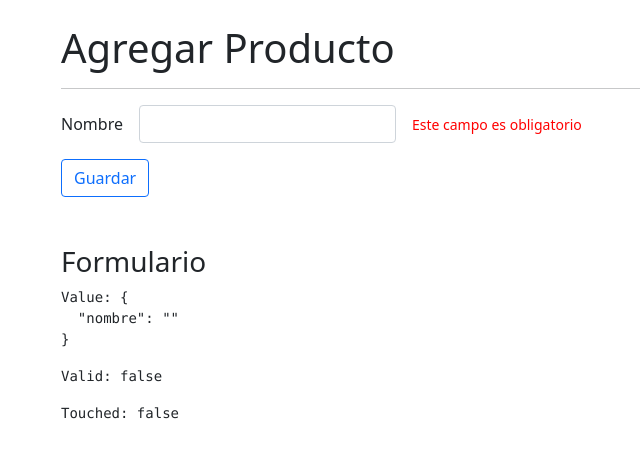
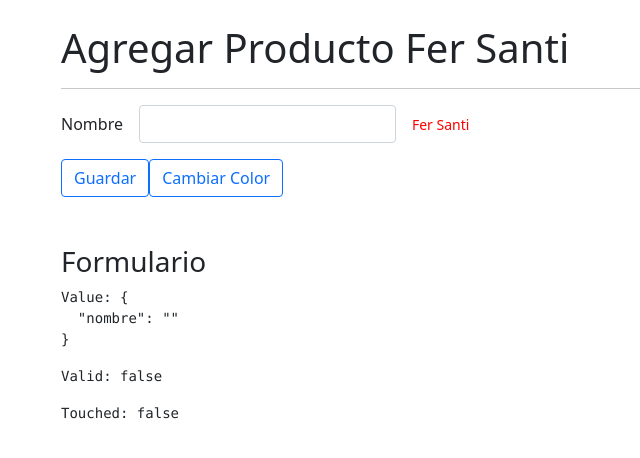
Before and after one commit to fersanti2896/23-curso-angular-directivas, an Angular app: page /productos/agregar in a window 1280 px wide. Shown: the top 458 px of the page, without its empty margins (21-661 px from the left). Built offline with nearby package versions, Linux system fonts and the light colour scheme.

Commit message:
Reaccionando a los cambios en tiempo real desde agregar.component

```diff
--- a/src/app/productos/pages/agregar/agregar.component.html
+++ b/src/app/productos/pages/agregar/agregar.component.html
@@ -1,5 +1,5 @@
 
-<h1 class="mt-4">Agregar Producto</h1>
+<h1 class="mt-4">Agregar Producto  {{ texto1 }}</h1>
 <hr>
 
 <form [formGroup]="miFormulario">
@@ -16,6 +16,8 @@
 
         <div class="col-auto">
             <span   error-msg
+                    [mensaje]="texto1"
+                    [color]="color"
                     *ngIf="validacionCampo('nombre')">
             </span>
         </div>
@@ -23,8 +25,14 @@
 
     <div class="row mt-3">
         <div class="col">
-            <button class="btn btn-outline-primary">
+            <button class="btn btn-outline-primary"
+                    (click)="cambiarNombre()">
                 Guardar
+            </button>
+
+            <button class="btn btn-outline-primary ml-1"
+                    (click)="cambiarColor()">
+                Cambiar Color
             </button>
         </div>
     </div>
--- a/src/app/productos/pages/agregar/agregar.component.ts
+++ b/src/app/productos/pages/agregar/agregar.component.ts
@@ -8,6 +8,9 @@ import { FormBuilder, FormGroup, Validators } from '@angular/forms';
   ]
 })
 export class AgregarComponent {
+  color: string = 'red';
+  texto1: string = 'Fer Santi'
+
   miFormulario: FormGroup = this.fb.group({
     nombre: [ '', [ Validators.required ] ]
   });
@@ -17,4 +20,12 @@ export class AgregarComponent {
   validacionCampo( campo: string ): boolean {
     return this.miFormulario.get(campo)?.invalid || false;
   }
+
+  cambiarNombre() {
+    this.texto1 = 'Sarahi'
+  }
+
+  cambiarColor() {
+    this.color = 'green';
+  }
 }
--- a/src/app/shared/directives/err-msg.directive.ts
+++ b/src/app/shared/directives/err-msg.directive.ts
@@ -1,9 +1,9 @@
-import { Directive, ElementRef, Input, OnInit } from '@angular/core';
+import { Directive, ElementRef, Input, OnChanges, OnInit, SimpleChanges } from '@angular/core';
 
 @Directive({
   selector: '[error-msg]'
 })
-export class ErrMsgDirective implements OnInit {
+export class ErrMsgDirective implements OnInit, OnChanges {
 
   htmlElement     : ElementRef<HTMLElement>;
   @Input() color  : string = 'red';
@@ -14,6 +14,22 @@ export class ErrMsgDirective implements OnInit {
     console.log(el);
 
     this.htmlElement = el;
+  }
+
+  ngOnChanges(changes: SimpleChanges): void {
+    if( changes.mensaje ) {
+      const mensaje = changes.mensaje.currentValue;
+
+      this.htmlElement.nativeElement.innerText = mensaje;
+    }
+
+    if( changes.color ){
+      const color = changes.color.currentValue;
+
+      this.htmlElement.nativeElement.style.color = color;
+    }
+
+    console.log(changes);
   }
 
   ngOnInit(): void {
```
